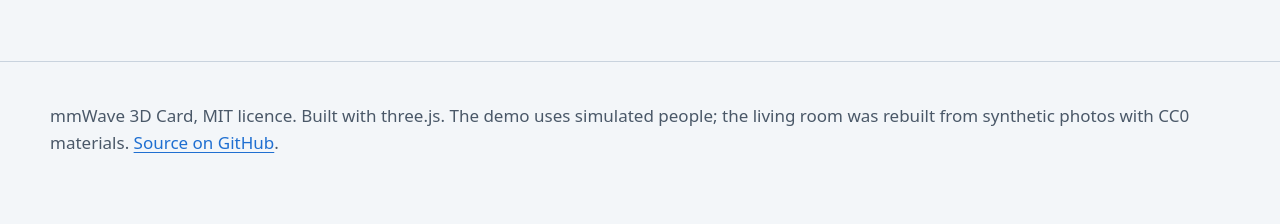
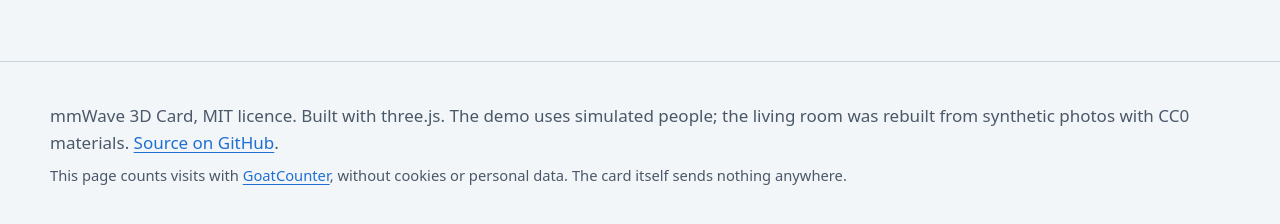
Before and after one commit to dortizesquivel/mmwave-3d-card, a website: page site/index.html in a window 1280 px wide. Shown: the part 4464-4688 px from the top of the page. Drawn offline with Linux system fonts and the light colour scheme; files whose address does not match are found by name; a web font is replaced by a local one.

Commit message:
Landing page: count visits with GoatCounter (no cookies), its script pinned by hash

```diff
--- a/site/index.html
+++ b/site/index.html
@@ -102,6 +102,7 @@
 
   footer { padding-block: 2.5rem 3rem; color: var(--ink-soft); border-top: 1px solid var(--line); }
   footer p { max-width: none; }
+  footer p + p { margin-top: 0.5rem; font-size: 0.92rem; }
 
   @media (max-width: 900px) {
     .hero-grid, .trust, .room .copy { grid-template-columns: minmax(0, 1fr); gap: 2rem; }
@@ -273,7 +274,10 @@ mount_height: 2.1</code></pre>
 <footer>
   <div class="wrap">
     <p>mmWave 3D Card, MIT licence. Built with three.js. The demo uses simulated people; the living room was rebuilt from synthetic photos with CC0 materials. <a href="https://github.com/dortizesquivel/mmwave-3d-card">Source on GitHub</a>.</p>
+    <p>This page counts visits with <a href="https://www.goatcounter.com/">GoatCounter</a>, without cookies or personal data. The card itself sends nothing anywhere.</p>
   </div>
 </footer>
+<!-- Visit counts: GoatCounter, no cookies or personal data. The script is a fixed version, pinned by its hash. -->
+<script data-goatcounter="https://dortizesquivel.goatcounter.com/count" async src="https://gc.zgo.at/count.v5.js" crossorigin="anonymous" integrity="sha384-atnOLvQb9t+jTSipvd75X2yginT4PjVbqDdlJAmxMm+wYElFmeR6EmLP5bYeoRVQ"></script>
 </body>
 </html>
```
